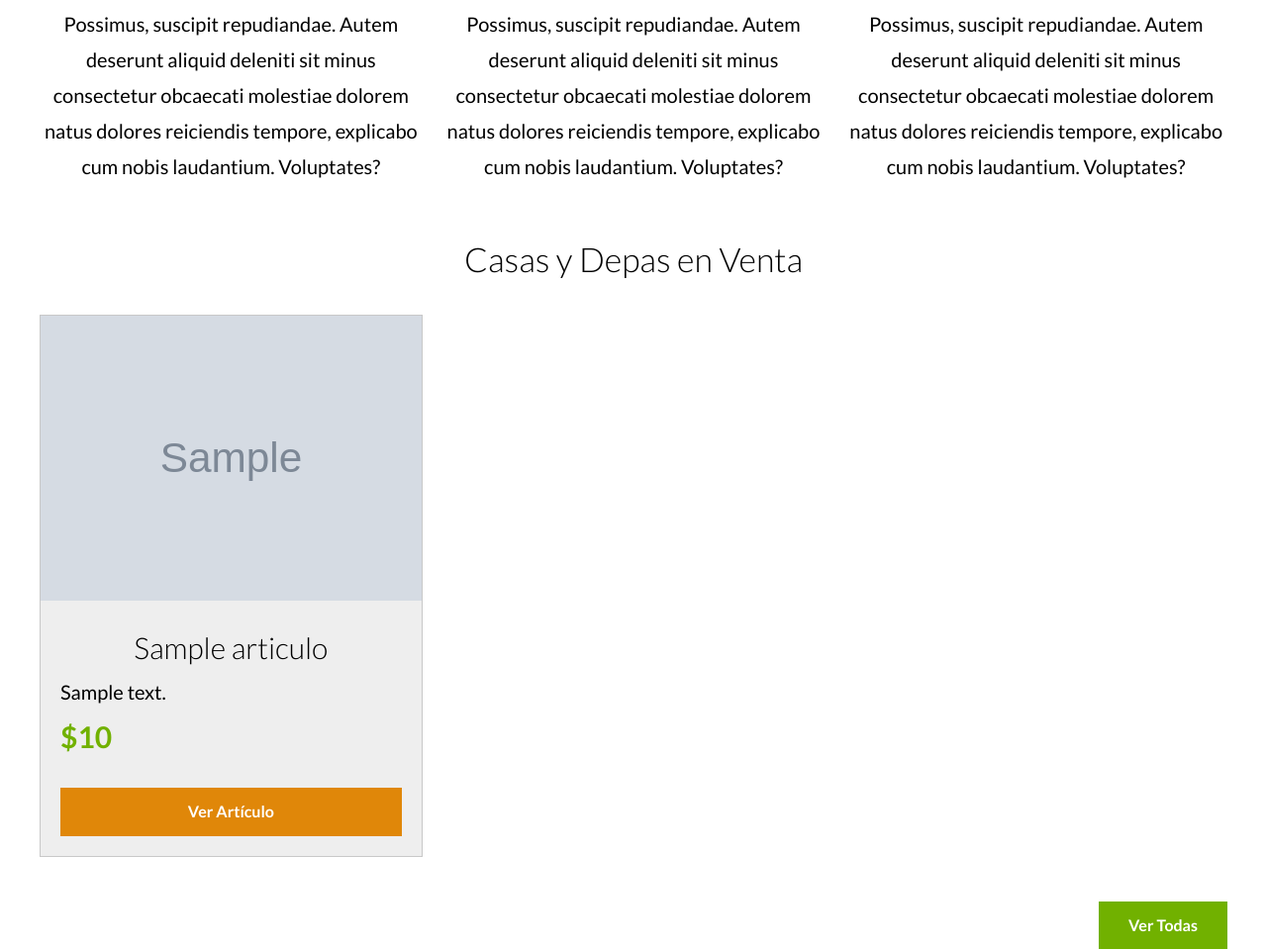
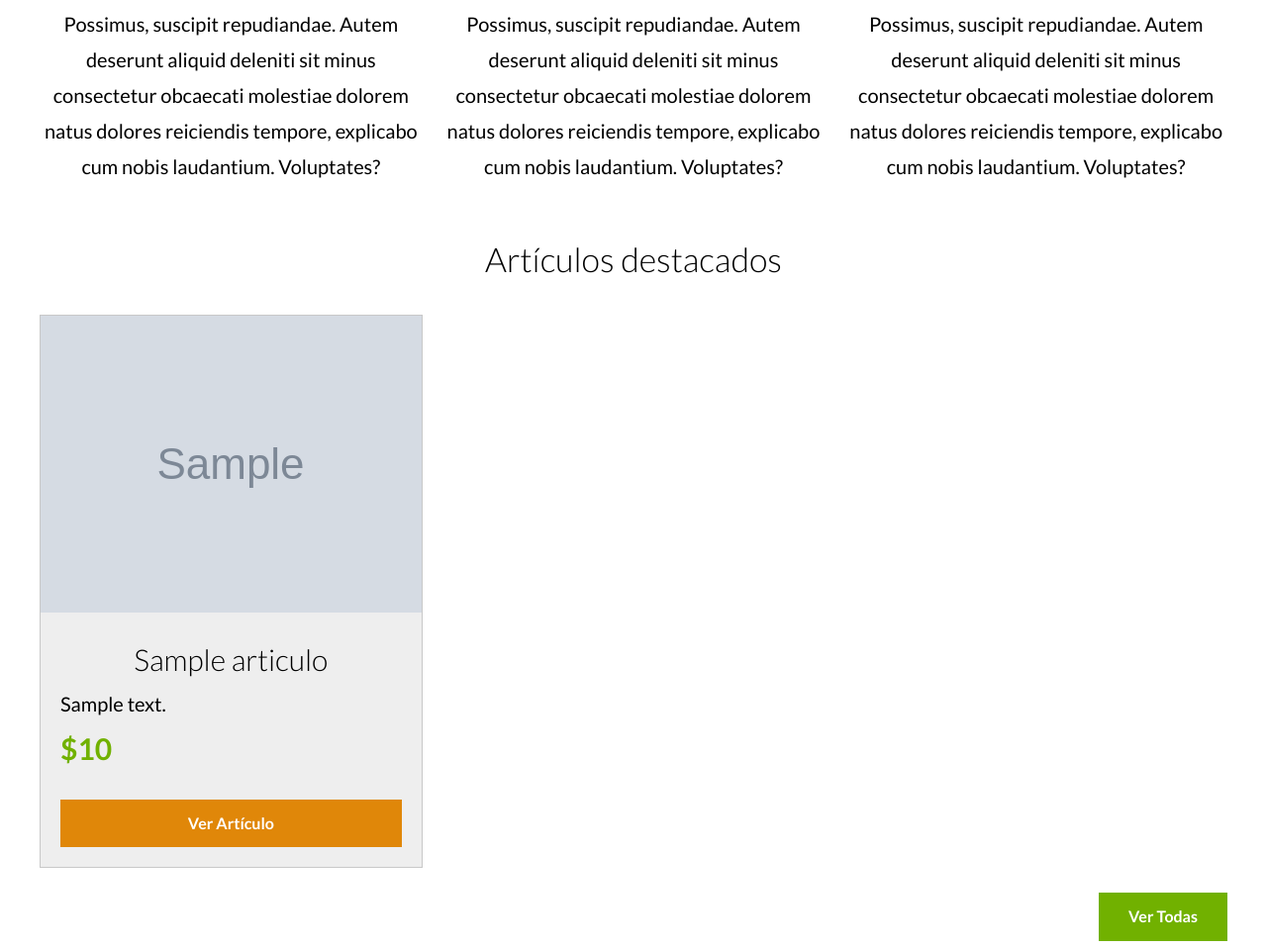
Before and after one commit to eydersantiago/verdeplata, a PHP site: page / in a window 1280 px wide. Shown: the part 1056-2015 px from the top of the page at 99% size. Run offline with PHP 8.4, Linux system fonts and the light colour scheme; tables that the repository leaves empty or names only in its code hold one stand-in row (values such as "Sample post"); grey boxes marked "Sample" are stand-in pictures.

Commit message:
corrección .css tarjetas de artículos

```diff
--- a/build/css/app.css
+++ b/build/css/app.css
@@ -633,24 +633,49 @@ h4 {
     .contenedor-anuncios {
         display: grid;
         gap: 2rem;
-        grid-template-columns: repeat(3, 1fr)
+        grid-template-columns: repeat(auto-fill, minmax(300px, 1fr)); /* Opcional: ajusta el tamaño mínimo */
     }
+    .contenido-anuncio {
+        display: flex;
+        flex-direction: column;
+        height: 100%;
+        padding: 2rem;
+    }
+
+    .contenido-inferior {
+        margin-top: auto; /* Empuja el precio y el botón al fondo */
+    }
+
 }
+
 
 .anuncio {
     background-color: #eee;
     border: 1px solid #c8c8c8;
-    margin-bottom: 2rem
+    /* Para asegurar que todas las tarjetas tengan la misma altura */
+    display: flex;
+    flex-direction: column;
+    height: 100%;
 }
 
+
 .anuncio .contenido-anuncio {
-    padding: 2rem
+    flex: 1; /* Permite que el contenido tome el espacio restante */
+    padding: 2rem;
 }
+
 
 .anuncio h3,
 .anuncio p {
     margin: 0
 }
+
+.anuncio img {
+    width: 100%;
+    height: 300px; /* Altura fija para todas las imágenes */
+    object-fit: cover; /* Recorta la imagen para que se ajuste al contenedor */
+}
+
 
 .precio {
     color: #71b100;
--- a/includes/templates/articulos.php
+++ b/includes/templates/articulos.php
@@ -14,17 +14,25 @@
 
 <div class="contenedor-anuncios">
     <?php while($articulo = mysqli_fetch_assoc($resultado)): ?>
-        <div class="anuncio">
-            <img loading="lazy" src="/imagenes/<?php echo $articulo['imagen'] ?>" alt="anuncio">
-            <div class="contenido-anuncio">
+    <div class="anuncio">
+    <img loading="lazy" src="/imagenes/<?php echo $articulo['imagen'] ?>" alt="anuncio">
+        <div class="contenido-anuncio">
+            <!-- Contenido superior: título y descripción -->
+            <div class="contenido-principal">
                 <h3><?php echo $articulo['titulo']?></h3>
                 <p><?php echo $articulo['descripcion']?></p>
+            </div>
+
+            <!-- Contenido inferior: precio y botón -->
+            <div class="contenido-inferior">
                 <p class="precio">$<?php echo $articulo['precio']?></p>
                 <a href="articulo.php?id=<?php echo $articulo['id']; ?>" class="boton-amarillo-block">
                     Ver Artículo
                 </a>
             </div>
         </div>
+</div>
+
     <?php endwhile; ?>
 </div>
 
--- a/index.php
+++ b/index.php
@@ -26,7 +26,7 @@
     </main>
 
     <section class="seccion contenedor">
-        <h2>Casas y Depas en Venta</h2>
+        <h2>Artículos destacados</h2>
 
         <?php
             $limite = 3;
```
